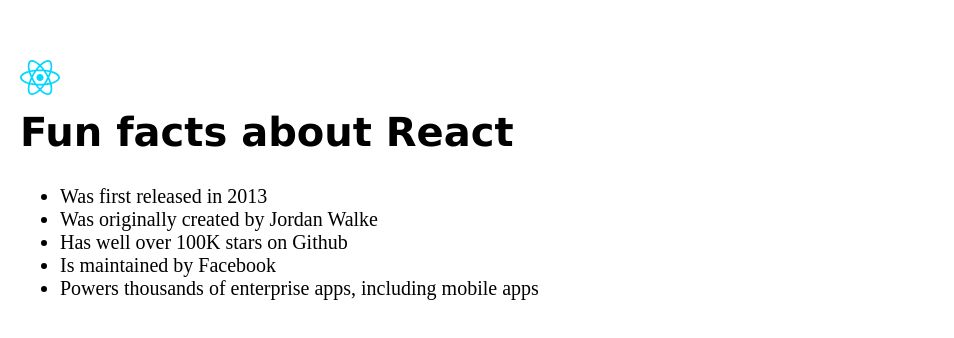
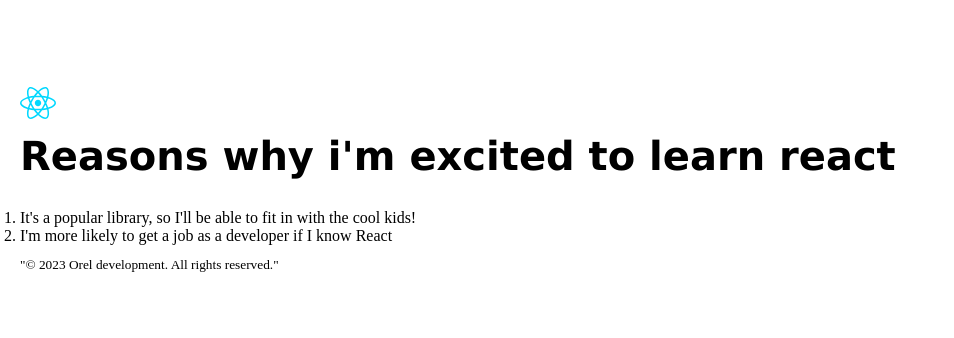
Before and after one commit to Mashha/reactOne-scrimba, a React (Vite) app: page / in a window 1280 px wide. Shown: the part 220-558 px from the top of the page, without its empty margins (0-954 px from the left). Built offline with nearby package versions, Linux system fonts and the light colour scheme.

Commit message:
small task

```diff
--- a/src/App.jsx
+++ b/src/App.jsx
@@ -1,21 +1,26 @@
-import { useState } from "react";
 import logo from "./assets/react.svg";
 import "./App.css";
 
 function App() {
   return (
     <div className="container">
-      <div className="logo">
-        <img src={logo} alt="" />
-      </div>
-      <h1>Fun facts about React</h1>
-      <ul>
-        <li>Was first released in 2013</li>
-        <li>Was originally created by Jordan Walke</li>
-        <li>Has well over 100K stars on Github</li>
-        <li>Is maintained by Facebook</li>
-        <li>Powers thousands of enterprise apps, including mobile apps</li>
-      </ul>
+      <header>
+        <nav>
+          <img src={logo} alt="" />
+        </nav>
+      </header>
+
+      <h1>Reasons why i'm excited to learn react</h1>
+      <ol>
+        <li>
+          It's a popular library, so I'll be able to fit in with the cool kids!
+        </li>
+        <li>I'm more likely to get a job as a developer if I know React</li>
+      </ol>
+
+      <footer>
+        <small> "© 2023 Orel development. All rights reserved."</small>
+      </footer>
     </div>
   );
 }
```
